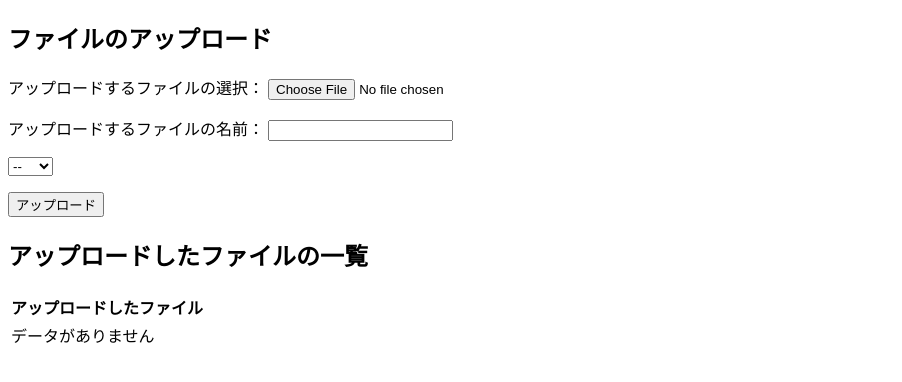
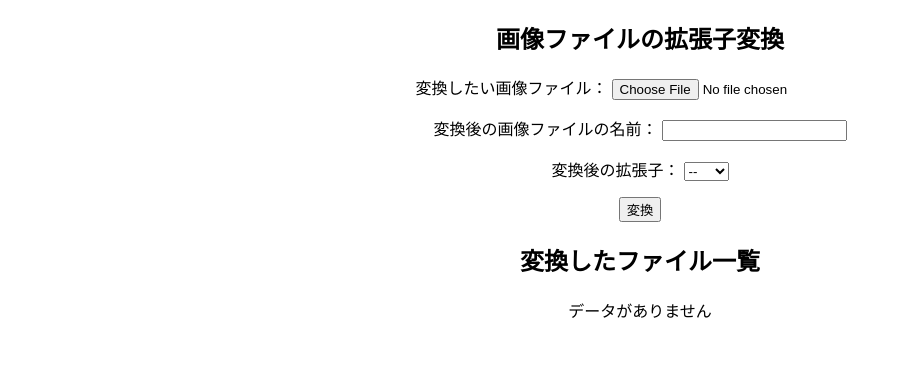
Before and after one commit to mmmadoo/image_extension_change, a Flask app: template templates/index.html in a window 1280 px wide. Shown: the top 382 px of the page, without its empty margins (0-902 px from the left). Run offline with Flask 3, Linux system fonts and the light colour scheme; the template is opened without the code that fills it, so the values that code supplies are empty.

Commit message:
Update index.html

```diff
--- a/templates/index.html
+++ b/templates/index.html
@@ -2,20 +2,23 @@
 <html lang="ja">
     <head>
         <meta charset="utf-8">
-        <title>ファイルの変換</title>
+        <meta name="viewport" content="width=device-width">
+        <title>ファイルの拡張子変換</title>
     </head>
     <body>
-        <h2>ファイルのアップロード</h2>
+        <h2 style="text-align:center">画像ファイルの拡張子変換</h2>
         <p>
             <form method="POST" action="/upload" enctype="multipart/form-data">
-                <p><label for="file">アップロードするファイルの選択：</label>
+                <p style="text-align:center">
+                    <label for="file">変換したい画像ファイル：</label>
                     <input type="file" name="file">
                 </p>
-                <p>
-                    <label for = 'text'>アップロードするファイルの名前：</label>
+                <p style="text-align:center">
+                    <label for = 'text'>変換後の画像ファイルの名前：</label>
                     <input type="text" name="text">
                 </p>
-                <p>
+                <p style="text-align:center">
+                    変換後の拡張子：
                     <select name='ext'>
                         <option value='None'>--</option>
                         <option value='pdf'>pdf</option>
@@ -23,18 +26,16 @@
                         <option value='jpg'>jpg</option>
                     </select>
                 </p>
-                <button type="submit">アップロード</button>
+                <p style="text-align:center"><button type="submit">変換</button>
             </form>
         </p>
-        <h2>アップロードしたファイルの一覧</h2>
-        <table>
-            <tr>
-                <th>アップロードしたファイル</th>
-            </tr>
+        <h2 style="text-align:center">変換したファイル一覧</h2>
+        <table style="margin: 0 auto; border-collapse: collapse; width: 40%; text-align: center;">
             {% for file in csv_files %}
                 <tr>
-                    <td><a href="/download/{{ file }}">{{ file }}のダウンロード</a></td>
-                    <td><a href="/delete/{{ file }}">{{ file }}の削除</a></td>
+                    <td>{{ file }}</td>
+                    <td><a href="/download/{{ file }}">ダウンロード</a></td>
+                    <td><a href="/delete/{{ file }}">削除</a></td>
                 </tr>
             {% else %}
                 <tr>
```
